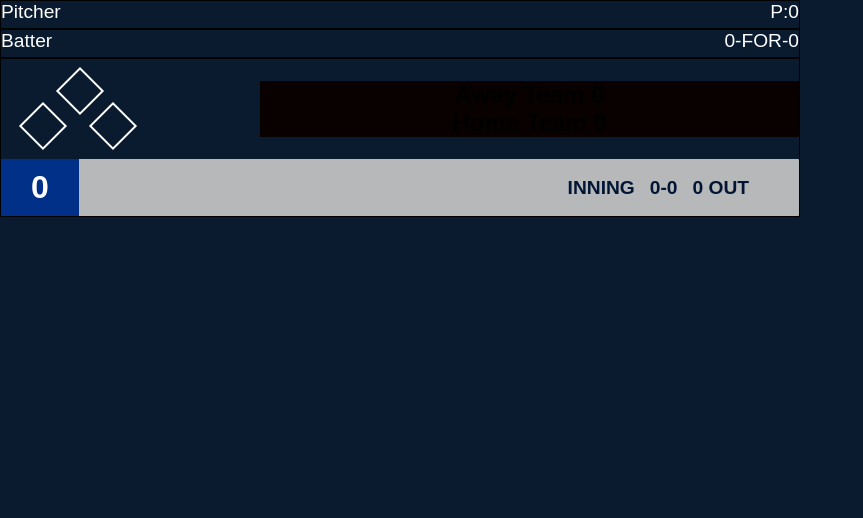
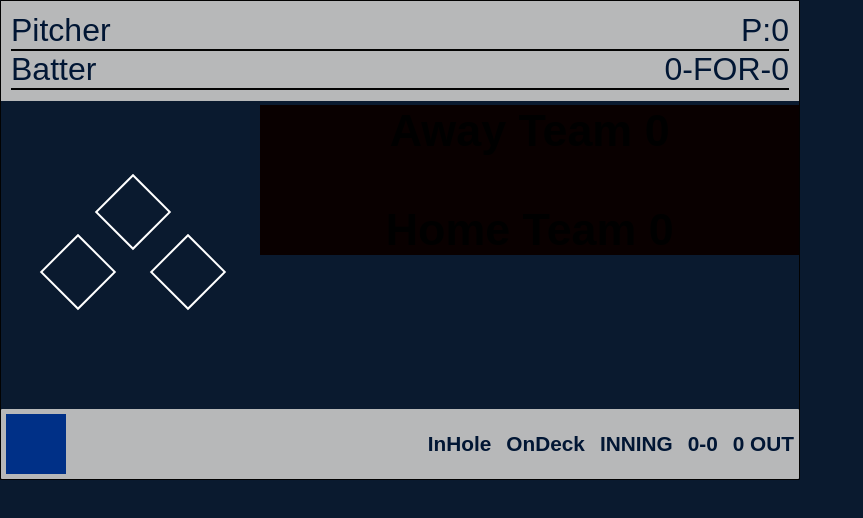
Before and after one commit to aronchen7216/MLB-Scoreboard, a plain HTML site: page index.html in a window 1280 px wide. Shown: the whole page, without its empty margins (0-863 px from the left). Drawn offline with Linux system fonts and the light colour scheme; files that its build step writes are made by us from their sources; no server answers; a small style sheet from the web is missing; files whose address does not match are found by name.

Commit message:
Add files via upload

```diff
--- a/index.html
+++ b/index.html
@@ -12,6 +12,7 @@
 </head>
 <body>
   <div class="scoreboard">
+    <div class="top-area">
       <div class="top-bar">
         <span id="pitcher">Pitcher</span>
         <span id="pitch-count">P:0</span>
@@ -20,7 +21,9 @@
         <span id="batter">Batter</span>
         <span id="batting-stats">0-FOR-0</span>
       </div>
-    <div style="display: flex; align-items: center; gap: 20px; width: 100%;">
+    </div>
+    <div class="middle-row">
+      <div style="display: flex; align-items: flex-start; gap: 20px; width: 100%;">
         <div class="bases" style="flex: 0 0 30%; max-width: 30%;">
           <div class="base base-first" id="base-first"></div>
           <div class="base base-second" id="base-second"></div>
@@ -40,9 +43,18 @@
           </div>
         </div>
       </div>
+    </div>
+    <div class="mlb-overlay-logo">
+      <i class="bbclub-mlb"></i>
+    </div>
     <div class="info-line">
-      <div class="inning-number">0</div>
+       <div class="inning-number">
+
+       </div>
+
       <div class="game-state">
+        <span id="inHole">InHole</span>
+        <span id="onDeck">OnDeck</span>
         <span id="inning">INNING</span>
         <span id="count">0-0</span>
         <span id="outs">0 OUT</span>
--- a/script.js
+++ b/script.js
@@ -14,6 +14,8 @@ document.addEventListener("DOMContentLoaded", () => {
         document.getElementById("home-team").textContent = data.homeAbbr;
         document.getElementById("home-score").textContent = data.homeScore;
         document.querySelector(".inning-number").textContent = data.inningNumber;
+        document.getElementById("inHole").textContent = `In Hole: ${data.inHole}`;
+        document.getElementById("onDeck").textContent = `On Deck: ${data.onDeck}`;
         document.getElementById("inning").textContent = `${data.half} ${data.inningNumber}`;
         document.getElementById("count").textContent = `${data.balls}-${data.strikes}`;
         document.getElementById("outs").textContent = `${data.outs} OUT`;
--- a/style.css
+++ b/style.css
@@ -1,10 +1,10 @@
-body {
+html, body {
   margin: 0;
   font-family: Arial, sans-serif;
   background-color: #0a1a2f;
   color: white;
-    max-width: 800px;
-    max-height: 800px;
+  width: 800px;
+  height: 480px;
   align-content: center;
   align-self: center;
 }
@@ -21,29 +21,61 @@ body {
   box-sizing: border-box;
   border: 1px solid rgb(2, 2, 2);
   border-radius: 1px;
+  justify-content: space-between;
+  height: 100%
+
 }
 
-  .top-bar,
+.top-area {
+  height: 100px; /* Lock the total height for top section */
+  display: flex;
+  flex-direction: column;
+  justify-content: center;
+  padding-left: 10px;
+  padding-right: 10px;
+  background-color: #b7b8b9;
+}
+
+.top-bar{
+  display: flex;
+  justify-content: space-between;
+  border-bottom: 2px solid hsl(0, 0%, 1%);
+  font-size: 2rem;
+  color: #011634;
+
+}
 .batter-line {
   display: flex;
   justify-content: space-between;
   border-bottom: 2px solid hsl(0, 0%, 1%);
-    padding-bottom: 5px;
+  font-size: 2rem;
+  color: #011634;
+
 }
+
+.middle-row {
+  display: flex;
+  align-items: flex-start;  /* Align top edges */
+  gap: 5px;                /* Optional spacing between bases and scoreboard */
+  margin-top: -100px;
+}
+
+
+
 
 
 .bases {
   position: relative;
-    width: 100px;
-    height: 100px;
+  width: 200px;
+  height: 200px;
   margin: 0;
   padding: 0;
 
 }
 
 .base {
-    width: 30px;
-    height: 30px;
+  width: 50px;
+  height: 50px;
   background-color: transparent;
   border: 2px solid white;
   position: absolute;
@@ -51,9 +83,9 @@ body {
 }
 
 
-  .base-first { top: 50px; left: 95px; }
-  .base-second { top: 15px; left: 62px; }
-  .base-third { top: 50px; left: 25px; }
+.base-first  { top: 140px; left: 160px; }
+.base-second { top:  80px; left: 105px; }
+.base-third  { top: 140px; left:  50px; }
 
 .base.occupied {
   background-color: gold;
@@ -66,11 +98,12 @@ body {
   align-items: center;
   background-color: #090000;
   color: black;
-    font-size: 1.5rem;
+  font-size: 2.8rem;
   font-weight: bold;
   margin-bottom:0;
   margin-top: 0;
   box-sizing: border-box;
+  height: 150px;
 
 }
 
@@ -87,7 +120,11 @@ body {
   padding-right: 50px;
   border: #090000;
   border-radius: 1px;
+  padding: 0 5px;
+  height: 70px;
 }
+
+
 
 .inning-number {
   background-color: #003087;
@@ -97,14 +134,24 @@ body {
   box-sizing: border-box;
   display: flex;
   align-items: center;
-    padding: 10px 30px;
-    color: white;
+  padding: 30px 30px;
+  color: #003087;
 }
+
+/* .mlb-logo {
+  font-size: 32px;
+  width: 50px;
+  height: 50px;
+  display: flex;
+  align-items: center;
+  justify-content: center;
+} */
+
 
 .game-state {
   display: flex;
   gap: 15px;
-    font-size: 1.2rem;
+  font-size: 1.3rem;
   align-items: center;
 }
 
@@ -115,3 +162,13 @@ body {
   align-items: center;
 
 }
+
+
+.mlb-overlay-logo {
+  position: absolute;
+  bottom: 8px;       /* tweak to position exactly */
+  left: 8px;
+  font-size: 55px;
+  z-index: 9999;
+  pointer-events: none;  /* lets clicks pass through */
+}
```
Also changed, not shown: team_colors.css (line endings or trailing spaces), 1 other file. Lines whose indentation alone changed are shown as unchanged.
